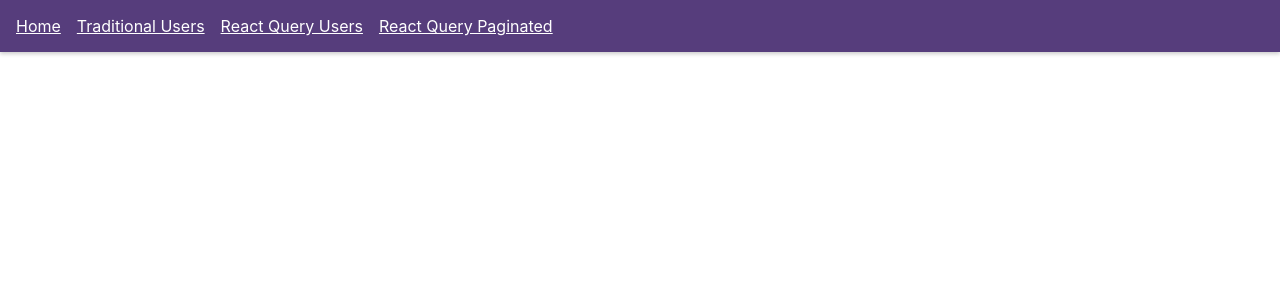
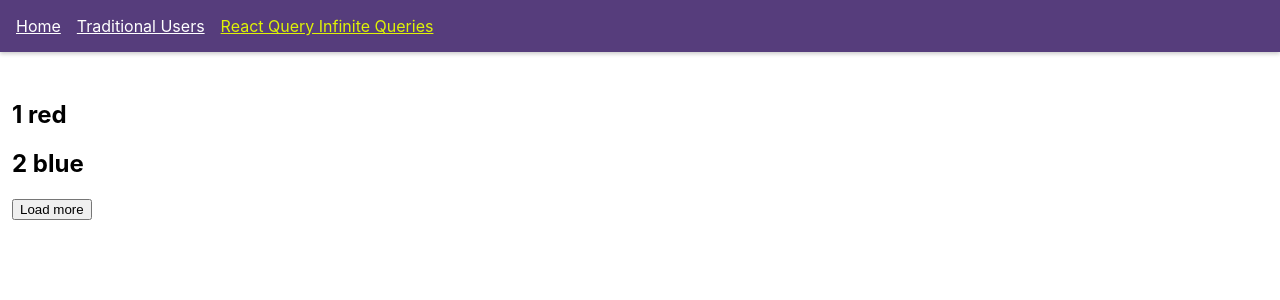
Before and after one commit to TungPH7/react-query-sharing, a React (Create React App) app: page /rq-infinite in a window 1280 px wide. Shown: the top 300 px of the page. Built offline with nearby package versions, Linux system fonts and the light colour scheme; data requests are answered from the project's data file.

Commit message:
17.	Infinite queries

```diff
--- a/src/App.js
+++ b/src/App.js
@@ -15,6 +15,7 @@
 import DynamicParallel from "./components/DynamicParallel";
 import DependentQueries from "./components/DependentQueries";
 import PaginatedQueries from "./components/PaginatedQueries";
+import InfiniteQueries from "./components/InfiniteQueries";
 
 const queryClient = new QueryClient();
 
@@ -30,10 +31,10 @@
             <li>
               <NavLink to="/users">Traditional Users</NavLink>
             </li>
-            <li>
+            {/* <li>
               <NavLink to="/rq-users">React Query Users</NavLink>
             </li>
-            {/* <li>
+            <li>
               <NavLink to="/rq-parallel">React Query Parallel</NavLink>
             </li>
             <li>
@@ -45,9 +46,12 @@
               <NavLink to="/rq-dependent">
                 Dependent Queries
               </NavLink>
+            </li>
+            <li>
+              <NavLink to="/rq-paginated">React Query Paginated</NavLink>
             </li> */}
             <li>
-              <NavLink to="/rq-paginated">React Query Paginated</NavLink>
+              <NavLink to="/rq-infinite">React Query Infinite Queries</NavLink>
             </li>
           </ul>
         </nav>
@@ -67,6 +71,7 @@
               element={<DependentQueries email="phtung@cmcglobal.vn" />}
             />
             <Route path="/rq-paginated" element={<PaginatedQueries />} />
+            <Route path="/rq-infinite" element={<InfiniteQueries />} />
           </Routes>
         </div>
       </Router>
--- /dev/null
+++ b/src/components/InfiniteQueries.js
@@ -0,0 +1,64 @@
+import axios from "axios";
+import { useInfiniteQuery } from "@tanstack/react-query";
+import { Fragment } from "react";
+
+const fetchColors = ({ pageParam = 1 }) => {
+  return axios.get(`http://localhost:4000/colors?_limit=2&_page=${pageParam}`);
+};
+
+function InfiniteQueries() {
+  const {
+    data,
+    isLoading,
+    isError,
+    error,
+    hasNextPage,
+    fetchNextPage,
+    isFetching,
+    isFetchingNextPage,
+  } = useInfiniteQuery({
+    queryKey: ["colors"],
+    queryFn: fetchColors,
+    getNextPageParam: (_lastPage, pages) => {
+      if (pages.length < 4) {
+        return pages.length + 1;
+      } else {
+        return undefined;
+      }
+    },
+  });
+
+  if (isLoading) {
+    return <h2>Loading...</h2>;
+  }
+
+  if (isError) {
+    return <h2>{error.message}</h2>;
+  }
+
+  return (
+    <>
+      <div>
+        {data?.pages.map((group, i) => {
+          return (
+            <Fragment key={i}>
+              {group.data.map((color) => (
+                <h2 key={color.id}>
+                  {color.id} {color.label}
+                </h2>
+              ))}
+            </Fragment>
+          );
+        })}
+      </div>
+      <div>
+        <button disabled={!hasNextPage} onClick={fetchNextPage}>
+          Load more
+        </button>
+      </div>
+      <div>{isFetching && !isFetchingNextPage ? "Fetching..." : null}</div>
+    </>
+  );
+}
+
+export default InfiniteQueries;
```
